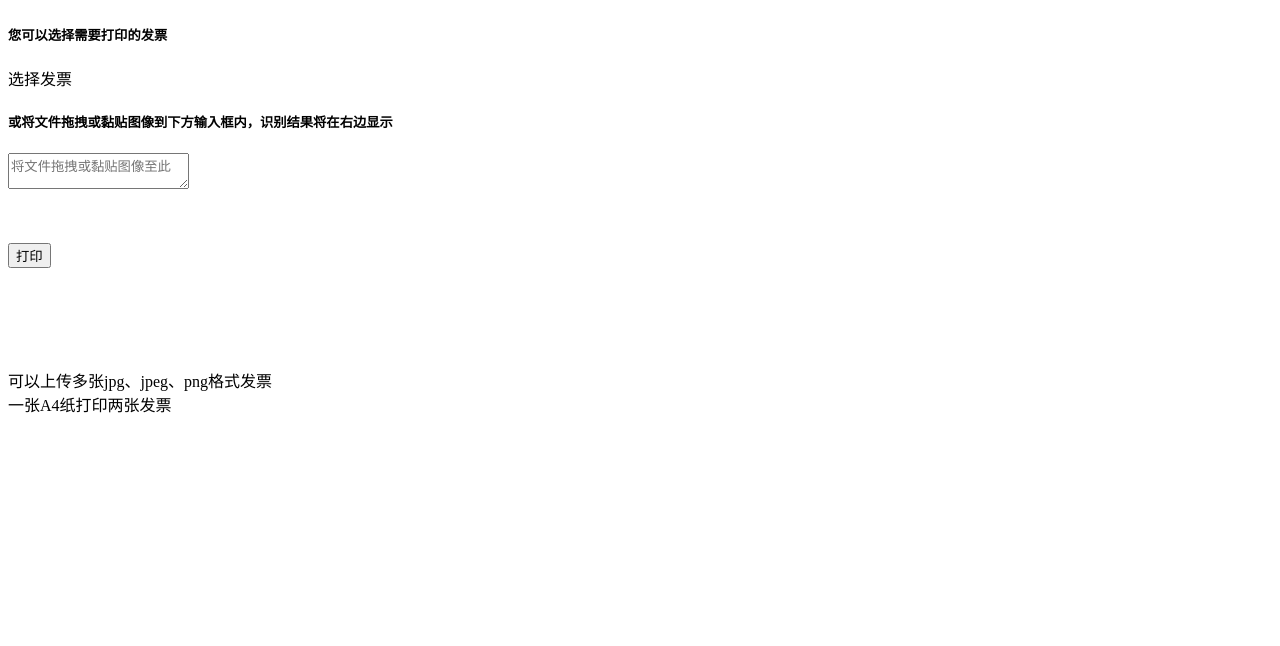
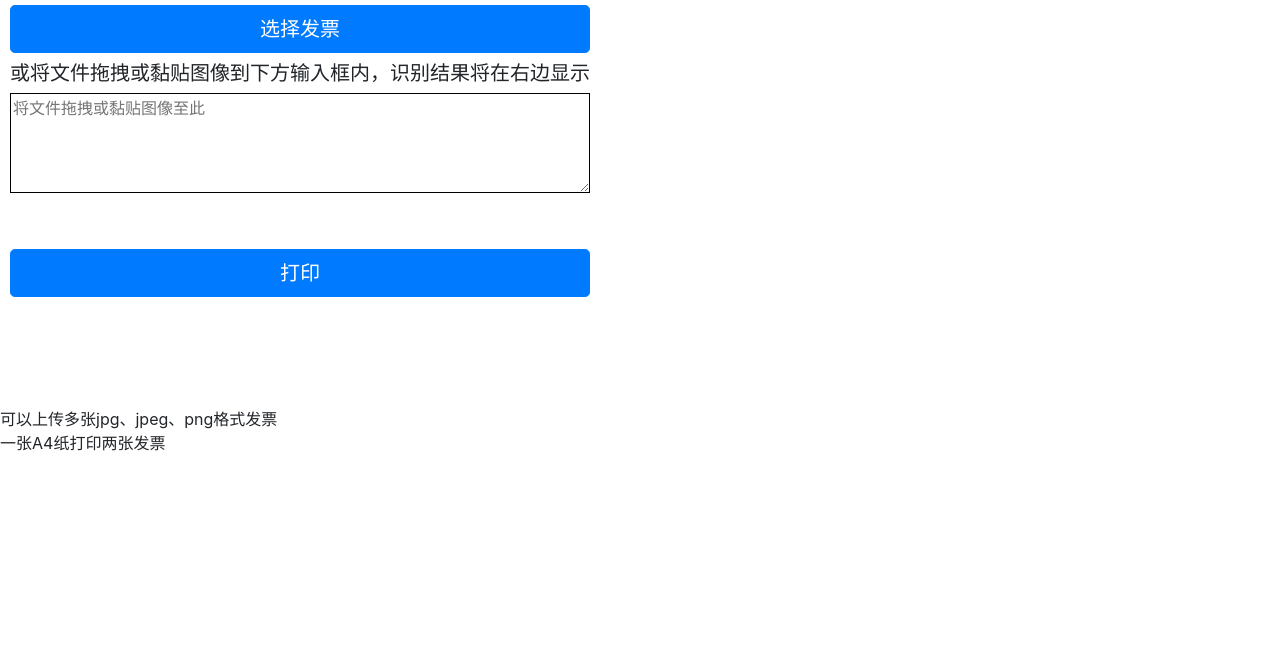
Before and after one commit to hlwen/web-tool, a plain HTML site: page index.html in a window 1280 px wide. Shown: the part 154-800 px from the top of the page. Drawn offline with Linux system fonts and the light colour scheme; the site is published under a folder, as on GitHub Pages, so addresses that start at the root find nothing.

Commit message:
添加静态访问地址

```diff
--- a/index.html
+++ b/index.html
@@ -3,8 +3,8 @@
 <head>
     <meta charset="utf-8">
     <meta name="viewport" content="width=device-width, initial-scale=1, shrink-to-fit=no">
-    <link rel="stylesheet" href="/static/bootstrap.min.css">
-    <link rel="stylesheet" href="/static/style.css">
+    <link rel="stylesheet" href="./static/bootstrap.min.css">
+    <link rel="stylesheet" href="./static/style.css">
     <title>发票打印小工具</title>
 </head>
 <body>
```
Also changed, not shown: README.md.
